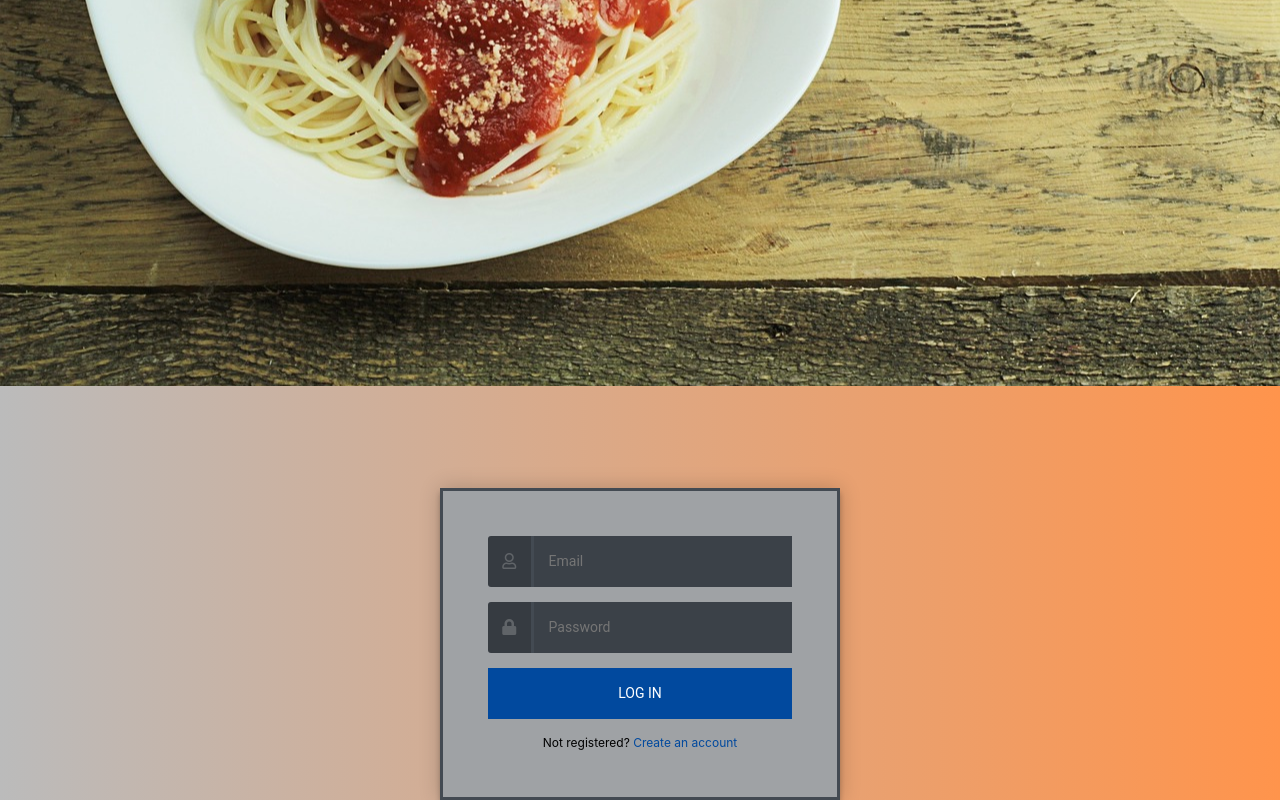
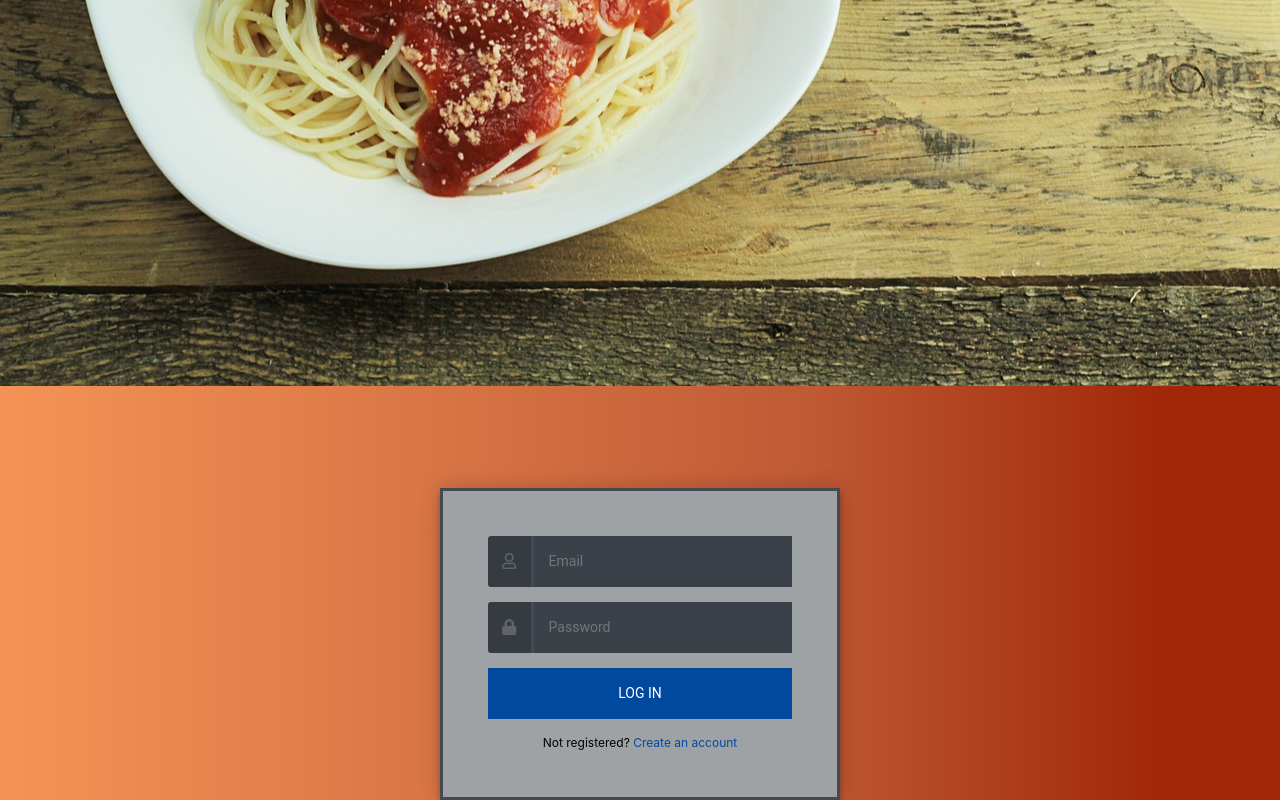
Before and after one commit to pvd-04-team-02/pley-with-your-food-client, a website built with webpack: page index.html in a window 1280 px wide. Shown: the part 483-1283 px from the top of the page. Built offline with nearby package versions, Linux system fonts and the light colour scheme.

Commit message:
created new gradient (more orange)

```diff
--- a/assets/styles/index.scss
+++ b/assets/styles/index.scss
@@ -53,14 +53,23 @@ body {
   }
 
   .authp {
-    background: rgba(187,187,187,1);
-    background: -moz-linear-gradient(left, rgba(187,187,187,1) 0%, rgba(204,177,159,1) 25%, rgba(224,166,127,1) 54%, rgba(255,148,76,1) 100%);
-    background: -webkit-gradient(left top, right top, color-stop(0%, rgba(187,187,187,1)), color-stop(25%, rgba(204,177,159,1)), color-stop(54%, rgba(224,166,127,1)), color-stop(100%, rgba(255,148,76,1)));
-    background: -webkit-linear-gradient(left, rgba(187,187,187,1) 0%, rgba(204,177,159,1) 25%, rgba(224,166,127,1) 54%, rgba(255,148,76,1) 100%);
-    background: -o-linear-gradient(left, rgba(187,187,187,1) 0%, rgba(204,177,159,1) 25%, rgba(224,166,127,1) 54%, rgba(255,148,76,1) 100%);
-    background: -ms-linear-gradient(left, rgba(187,187,187,1) 0%, rgba(204,177,159,1) 25%, rgba(224,166,127,1) 54%, rgba(255,148,76,1) 100%);
-    background: linear-gradient(to right, rgba(187,187,187,1) 0%, rgba(204,177,159,1) 25%, rgba(224,166,127,1) 54%, rgba(255,148,76,1) 100%);
-    filter: progid:DXImageTransform.Microsoft.gradient( startColorstr='#bbbbbb', endColorstr='#ff944c', GradientType=1 );
+    // background: rgba(187,187,187,1);
+    // background: -moz-linear-gradient(left, rgba(187,187,187,1) 0%, rgba(204,177,159,1) 25%, rgba(224,166,127,1) 54%, rgba(255,148,76,1) 100%);
+    // background: -webkit-gradient(left top, right top, color-stop(0%, rgba(187,187,187,1)), color-stop(25%, rgba(204,177,159,1)), color-stop(54%, rgba(224,166,127,1)), color-stop(100%, rgba(255,148,76,1)));
+    // background: -webkit-linear-gradient(left, rgba(187,187,187,1) 0%, rgba(204,177,159,1) 25%, rgba(224,166,127,1) 54%, rgba(255,148,76,1) 100%);
+    // background: -o-linear-gradient(left, rgba(187,187,187,1) 0%, rgba(204,177,159,1) 25%, rgba(224,166,127,1) 54%, rgba(255,148,76,1) 100%);
+    // background: -ms-linear-gradient(left, rgba(187,187,187,1) 0%, rgba(204,177,159,1) 25%, rgba(224,166,127,1) 54%, rgba(255,148,76,1) 100%);
+    // background: linear-gradient(to right, rgba(187,187,187,1) 0%, rgba(204,177,159,1) 25%, rgba(224,166,127,1) 54%, rgba(255,148,76,1) 100%);
+    // filter: progid:DXImageTransform.Microsoft.gradient( startColorstr='#bbbbbb', endColorstr='#ff944c', GradientType=1 );
+
+    background: rgba(245,147,86,1);
+background: -moz-linear-gradient(left, rgba(245,147,86,1) 0%, rgba(221,121,71,1) 29%, rgba(197,95,56,1) 57%, rgba(192,90,53,1) 63%, rgba(160,39,8,1) 91%);
+background: -webkit-gradient(left top, right top, color-stop(0%, rgba(245,147,86,1)), color-stop(29%, rgba(221,121,71,1)), color-stop(57%, rgba(197,95,56,1)), color-stop(63%, rgba(192,90,53,1)), color-stop(91%, rgba(160,39,8,1)));
+background: -webkit-linear-gradient(left, rgba(245,147,86,1) 0%, rgba(221,121,71,1) 29%, rgba(197,95,56,1) 57%, rgba(192,90,53,1) 63%, rgba(160,39,8,1) 91%);
+background: -o-linear-gradient(left, rgba(245,147,86,1) 0%, rgba(221,121,71,1) 29%, rgba(197,95,56,1) 57%, rgba(192,90,53,1) 63%, rgba(160,39,8,1) 91%);
+background: -ms-linear-gradient(left, rgba(245,147,86,1) 0%, rgba(221,121,71,1) 29%, rgba(197,95,56,1) 57%, rgba(192,90,53,1) 63%, rgba(160,39,8,1) 91%);
+background: linear-gradient(to right, rgba(245,147,86,1) 0%, rgba(221,121,71,1) 29%, rgba(197,95,56,1) 57%, rgba(192,90,53,1) 63%, rgba(160,39,8,1) 91%);
+filter: progid:DXImageTransform.Microsoft.gradient( startColorstr='#f59356', endColorstr='#a02708', GradientType=1 );
   }
   //   width: 100%;
   //   height: 100%;
```
